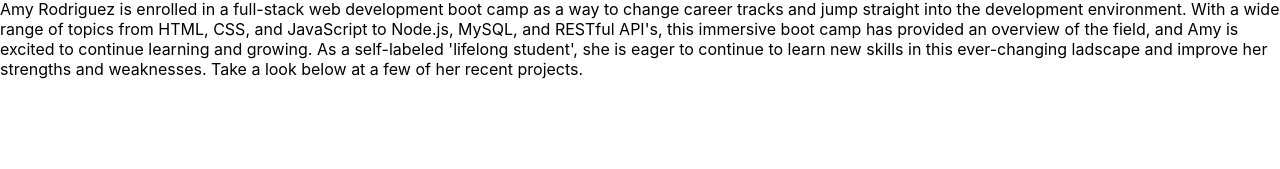
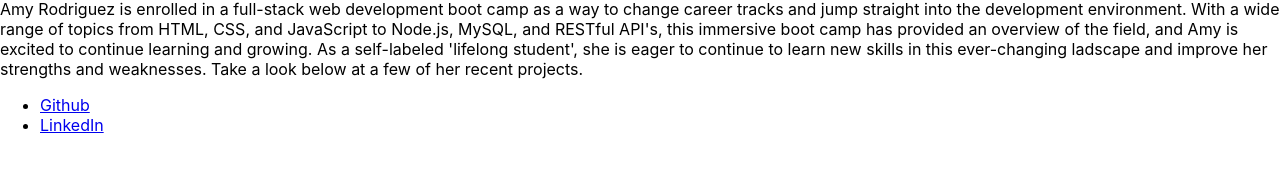
Before and after one commit to QueenAmyRodriguez/AmyR-react-portfolio, a React (Create React App) app: page / in a window 1280 px wide. Shown: the part 539-708 px from the top of the page. Built offline with nearby package versions, Linux system fonts and the light colour scheme.

Commit message:
added footer

```diff
--- a/src/App.js
+++ b/src/App.js
@@ -5,6 +5,7 @@
 import Portfolio from './components/Portfolio';
 import Contact from './components/Contact';
 import Resume from './components/Resume';
+import Footer from './components/Footer';
 
 
 function App() {
@@ -31,6 +32,7 @@
       <main>
         { currentPage() }
       </main>
+      <Footer></Footer>
     </div>
   );
 }
--- /dev/null
+++ b/src/components/Footer/index.js
@@ -0,0 +1,16 @@
+import React from "react";
+
+function Footer() {
+    return (
+        <section className="footer">
+            <div>
+                <ul className="footer-links">
+                    <li><a href="github.io/queenamyrodriguez">Github</a></li>
+                    <li><a href="https://www.linkedin.com/in/amy-zulay-rodriguez/">LinkedIn</a></li>
+                </ul>
+            </div>
+        </section>
+    )
+}
+
+export default Footer;
```
